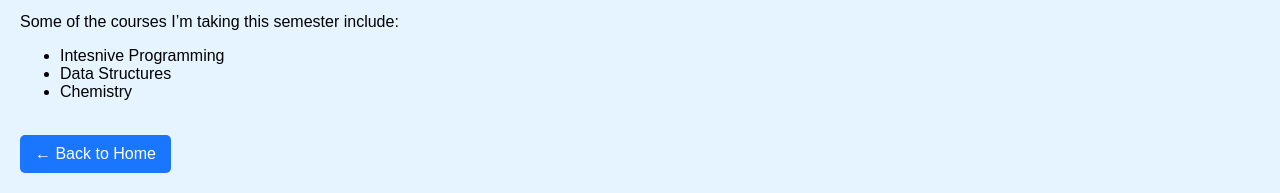
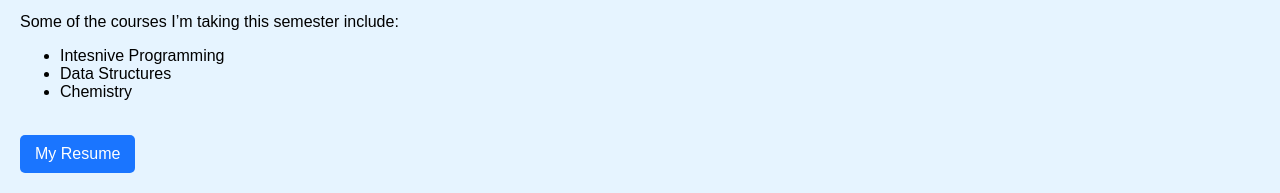
Before and after one commit to ym501-design/HTML-CSS-Project-Yahya-s-Website, a plain HTML site: page myUniversity.html in a window 1280 px wide. Shown: the part 620-813 px from the top of the page. Drawn offline with Linux system fonts and the light colour scheme.

Commit message:
Update myUniversity.html

```diff
--- a/myUniversity.html
+++ b/myUniversity.html
@@ -32,6 +32,6 @@
         <li>Chemistry</li>
     </ul>
     <br>
-    <a class="link-button" href="index.html">← Back to Home</a>
+    <a class="link-button" href="resume.html">My Resume</a>
 </body>
 </html>
```
